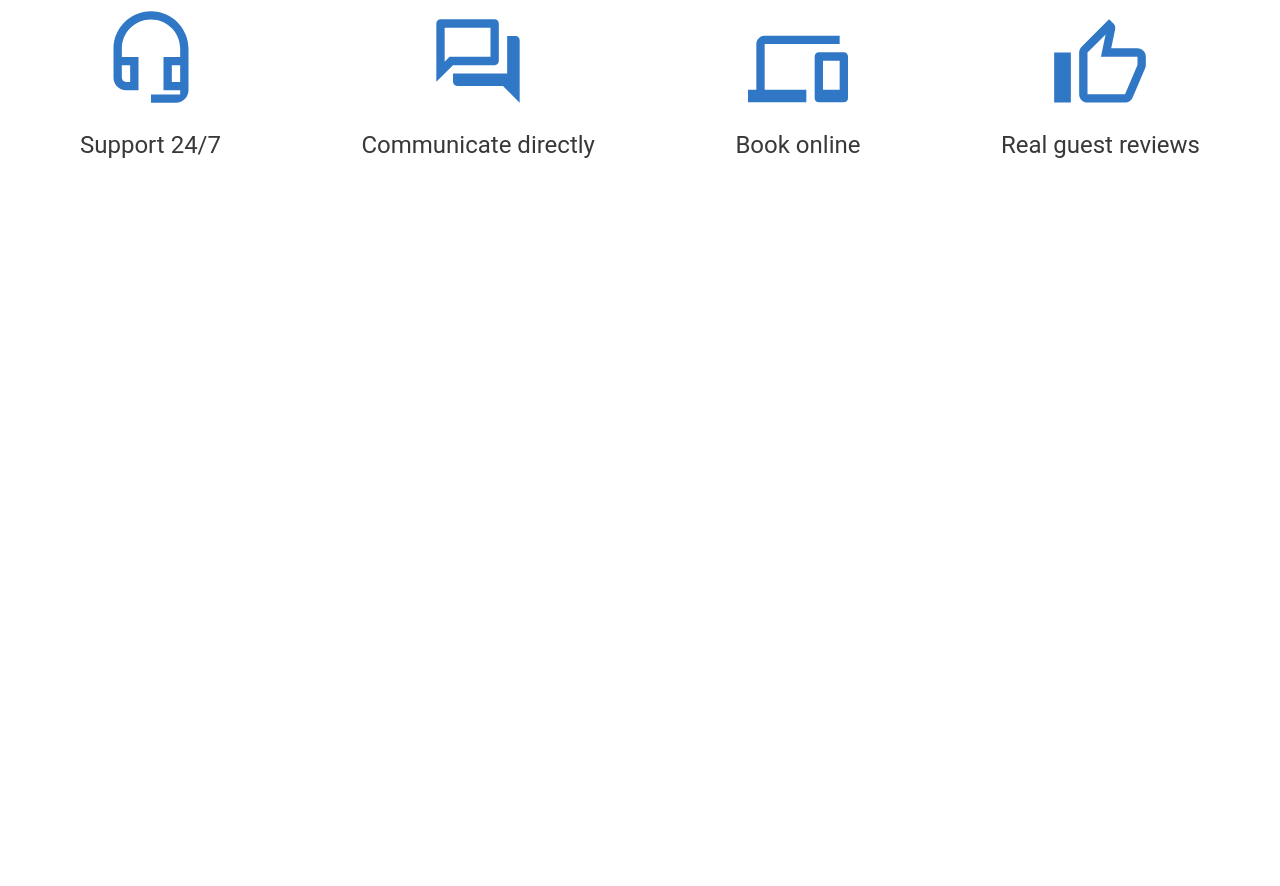
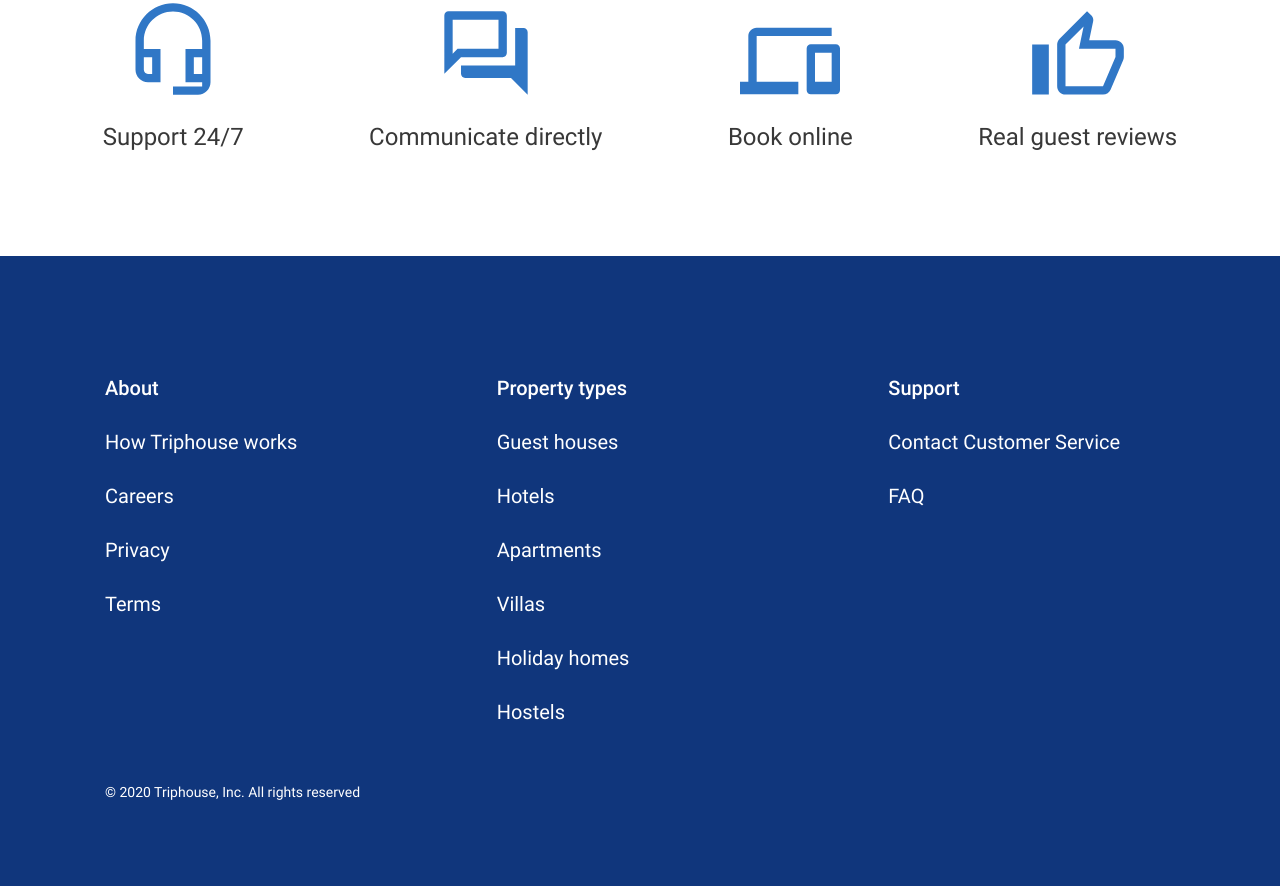
Before and after one commit to MiracleAnanas/if-html, a plain HTML site: page introduction to css/index.html in a window 1280 px wide. Shown: the part 314-1200 px from the top of the page. Before the commit the page ends 800 px from the top, so only its background shows below. Drawn offline with Linux system fonts and the light colour scheme.

Commit message:
adding footer

```diff
--- a/introduction to css/index.html
+++ b/introduction to css/index.html
@@ -28,5 +28,33 @@
         </div>
     </div>
 </div>
+<footer class="footer">
+    <div class="wrapper-for-footer-content">
+        <div class="wrapper-columns-in-footer">
+            <div class="columns-in-footer">
+                <p class="headers-in-footer">About</p>
+                <p class="main-text">How Triphouse works</p>
+                <p class="main-text">Careers</p>
+                <p class="main-text">Privacy</p>
+                <p class="main-text">Terms</p>
+            </div>
+            <div class="columns-in-footer">
+                <p class="headers-in-footer">Property types</p>
+                <p class="main-text">Guest houses</p>
+                <p class="main-text">Hotels</p>
+                <p class="main-text">Apartments</p>
+                <p class="main-text">Villas</p>
+                <p class="main-text">Holiday homes</p>
+                <p class="main-text">Hostels</p>
+            </div>
+            <div class="columns-in-footer">
+                <p class="headers-in-footer">Support</p>
+                <p class="main-text">Contact Customer Service</p>
+                <p class="main-text">FAQ</p>
+            </div>
+        </div>
+        <p class="small-text">&copy; 2020 Triphouse, Inc. All rights reserved</p>
+    </div>
+</footer>
 </body>
 </html>
--- a/introduction to css/style.css
+++ b/introduction to css/style.css
@@ -1,8 +1,71 @@
+@font-face {
+    font-family: 'Roboto';
+    src: url('fonts/Roboto400(latin).woff2') format('woff');
+    font-style: normal;
+    font-weight: 400;
+}
+@font-face {
+    font-family: 'Roboto';
+    src: url('fonts/Roboto500(latin).woff2') format('woff');
+    font-style: normal;
+    font-weight: 500;
+}
+
+body{
+    margin:0;
+}
 .main-container{
-    max-width: 1120px;
+    max-width: 1200px;
     margin: auto;
-    padding: 120px 0;
+    padding: 120px 0 0;
+    height: 570px;
+    box-sizing: border-box;
 }
+
+.headers-in-footer{
+    font-weight: 500;
+    font-size: 20px;
+}
+.wrapper-for-footer-content{
+    max-width: 1200px;
+    margin: auto;
+    box-sizing: border-box;
+}
+.wrapper-columns-in-footer{
+    display: flex;
+    justify-content: flex-start;
+    padding-bottom: 30px;
+}
+
+.footer{
+    background-color:#10367C;
+    padding: 105px 0 105px 105px;
+    height: 630px;
+    font-family: Roboto, sans-serif;
+    box-sizing: border-box;
+}
+
+.columns-in-footer{
+    display: flex;
+    flex-direction: column;
+    width: 400px;
+}
+.main-text{
+    font-size: 20px;
+    font-weight: 400;
+}
+
+.small-text{
+    font-size: 14px;
+
+}
+
+.footer p{
+    color:#FFFFFF;
+    margin: 0;
+    padding: 15px 0;
+}
+
 h2{
     font-family: Roboto, sans-serif;
     font-weight:500;
@@ -25,7 +88,7 @@ h2{
 
 .icons-bar{
     display: flex;
-    justify-content: space-between;
+    justify-content: space-around;
     align-items:baseline;
     margin-top: 80px;
 }
```
Also changed, not shown: introduction to css/fonts/Roboto400(latin).woff2 (added), introduction to css/fonts/Roboto500(latin).woff2 (added).
